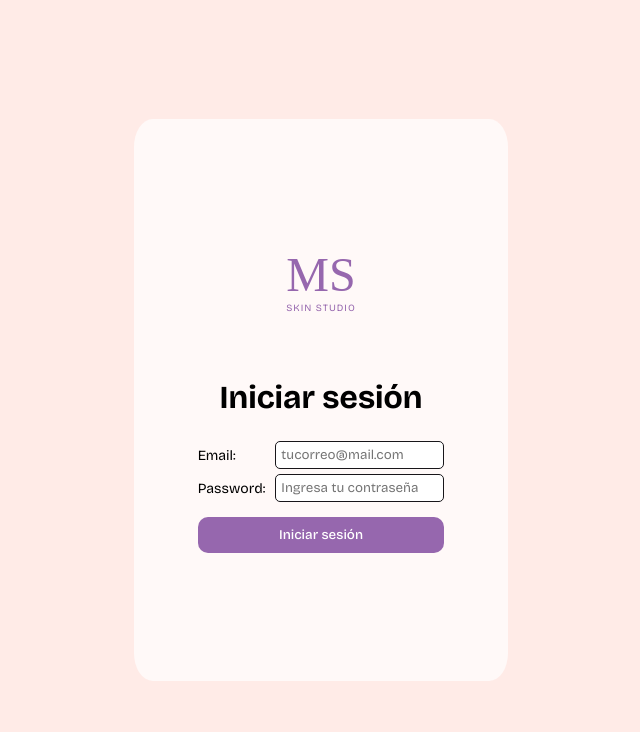
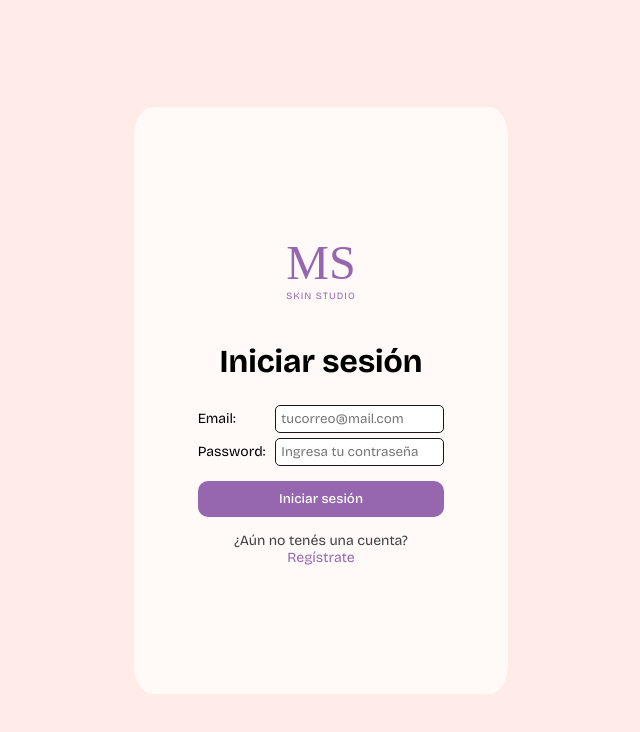
Before and after one commit to yamilamperez/app-turnos-frontend, a React (Vite) app: page / in a window 1280 px wide. Shown: the top 732 px of the page, without its empty margins (319-959 px from the left). Built offline with nearby package versions, Linux system fonts and the light colour scheme; no server answers; a web font is replaced by a local one.

Commit message:
Agrego Link entre RegisterScreen y LoginScreen

```diff
--- a/src/Screens/LoginScreen/LoginScreen.jsx
+++ b/src/Screens/LoginScreen/LoginScreen.jsx
@@ -1,5 +1,5 @@
 import React, { useContext, useEffect } from 'react'
-import { useLocation, useNavigate } from 'react-router'
+import { useLocation, useNavigate, Link } from 'react-router'
 import { login } from '../../services/authService'
 import useForm from '../../hooks/useForm'
 import useFetch from '../../hooks/useFetch'
@@ -91,6 +91,7 @@ const LoginScreen = () => {
               ? <button disabled>Loggin In</button>
               : <button className='button__form'>Iniciar sesión</button>
           }
+          <span className='span__create__account'>¿Aún no tenés una cuenta?</span> <Link to="/register" className='link__create__account'>Regístrate</Link>
         </form>
       </div>
     </div>
--- a/src/Screens/RegisterScreen/RegisterScreen.jsx
+++ b/src/Screens/RegisterScreen/RegisterScreen.jsx
@@ -4,6 +4,7 @@ import useForm from "../../hooks/useForm";
 import register from "../../services/authService";
 import useFetch from "../../hooks/useFetch";
 import '../../styles/RegisterScreen.css'
+import { Link } from "react-router";
 
 const RegisterScreen = () => {
 
@@ -100,6 +101,7 @@ const RegisterScreen = () => {
                     }
                     {error && <span style={{ color: 'red' }}>{error}</span>}
                     {response && <span style={{ color: 'green' }}>Usuario registrado con éxito.</span>}
+                    <span className='span__create__account'>¿Ya tenés cuenta?</span> <Link to="/login" className='link__create__account'>Iniciar sesión</Link>
                 </form>
             </div>
         </div>
--- a/src/styles/LoginScreen.css
+++ b/src/styles/LoginScreen.css
@@ -45,7 +45,7 @@ background-color: var(--bg-color);
     flex-direction: column;
     align-items: center;
     justify-content: center;
-    margin-bottom: 8vh;
+    margin-bottom: 5vh;
 }
 
 .logotipo__title {
@@ -106,3 +106,17 @@ background-color: var(--bg-color);
     border-radius: 5px;
     border: 1px solid var(--font-color);
 }
+
+.span__create__account {
+    padding-top: 15px;
+    text-align: center;
+    font-size: var(--small-font-size);
+    color: #404040;
+}
+
+.link__create__account {
+    text-align: center;
+    font-size: var(--small-font-size);
+    text-decoration: none;
+    color: var(--bg-button-color);
+}
--- a/src/styles/RegisterScreen.css
+++ b/src/styles/RegisterScreen.css
@@ -32,10 +32,6 @@ background-color: var(--bg-color);
     flex-direction: column;
     align-items: center;
     justify-content: center;
-    padding-top: 10%;
-    padding-bottom: 10%;
-    padding-left: 5%;
-    padding-right: 5%;
     background-color: #fff9f8;
     border-radius: 5%;
 }
@@ -45,7 +41,7 @@ background-color: var(--bg-color);
     flex-direction: column;
     align-items: center;
     justify-content: center;
-    margin-bottom: 8vh;
+    margin-bottom: 5vh;
 }
 
 .logotipo__title {
```
